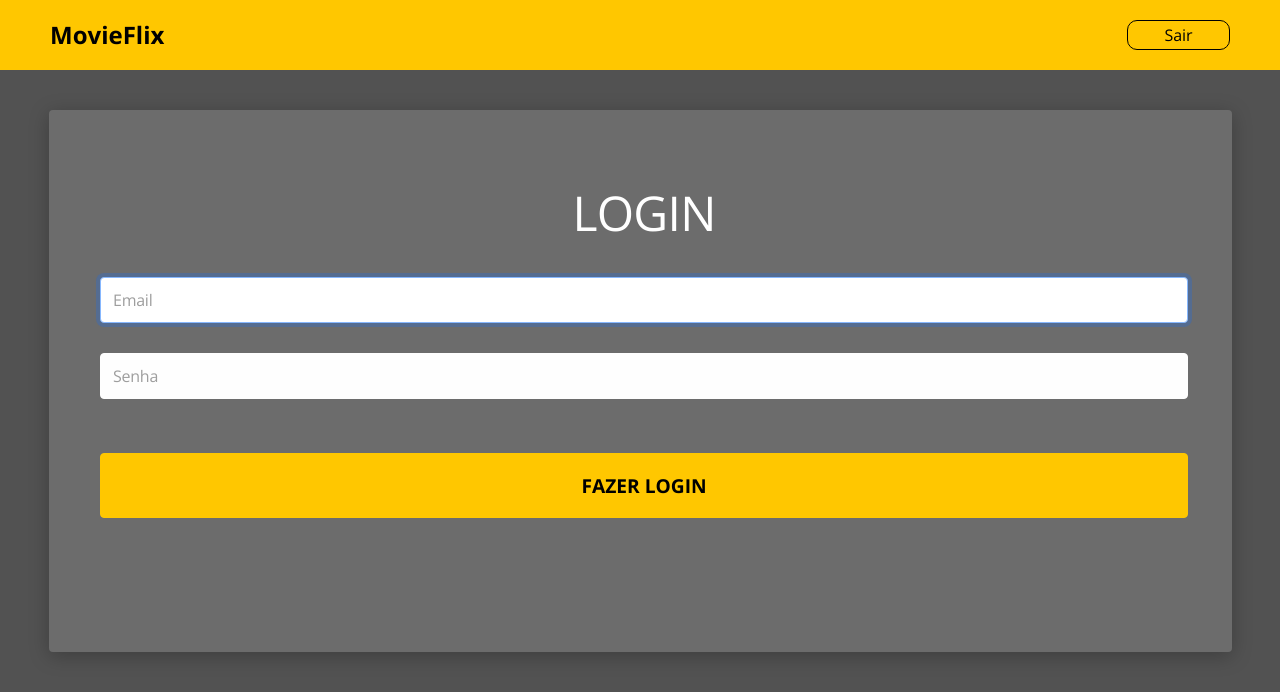
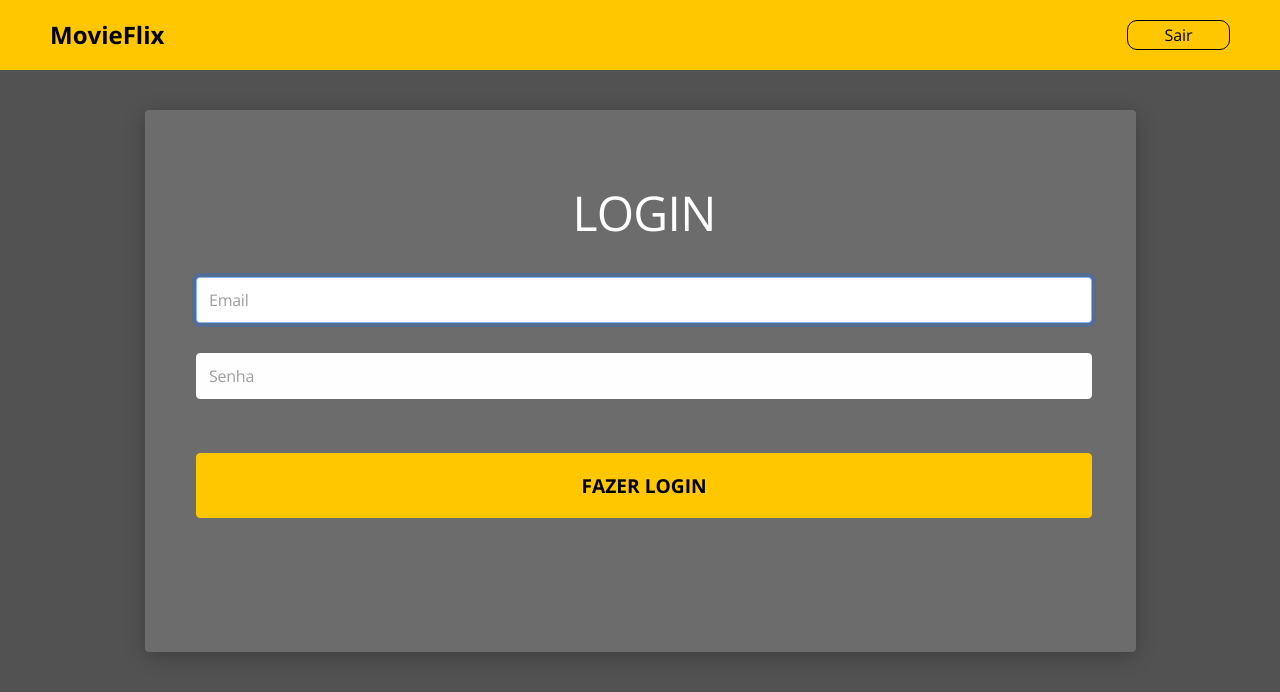
Before and after one commit to Baggio25/dsmovieflix, a React (Create React App) app in the folder frontweb/: page /auth/login in a window 1280 px wide. Shown: the top 692 px of the page. Built offline with nearby package versions, Linux system fonts and the light colour scheme.

Commit message:
Layout md login finished

```diff
--- a/frontweb/src/pages/Auth/styles.css
+++ b/frontweb/src/pages/Auth/styles.css
@@ -16,3 +16,9 @@
     padding: 40px 48px 182px 49px;
   }
 }
+
+@media (min-width: 768px) {
+  .auth-container {
+    padding: 40px 144px 304px 145px;
+  }
+}
```
